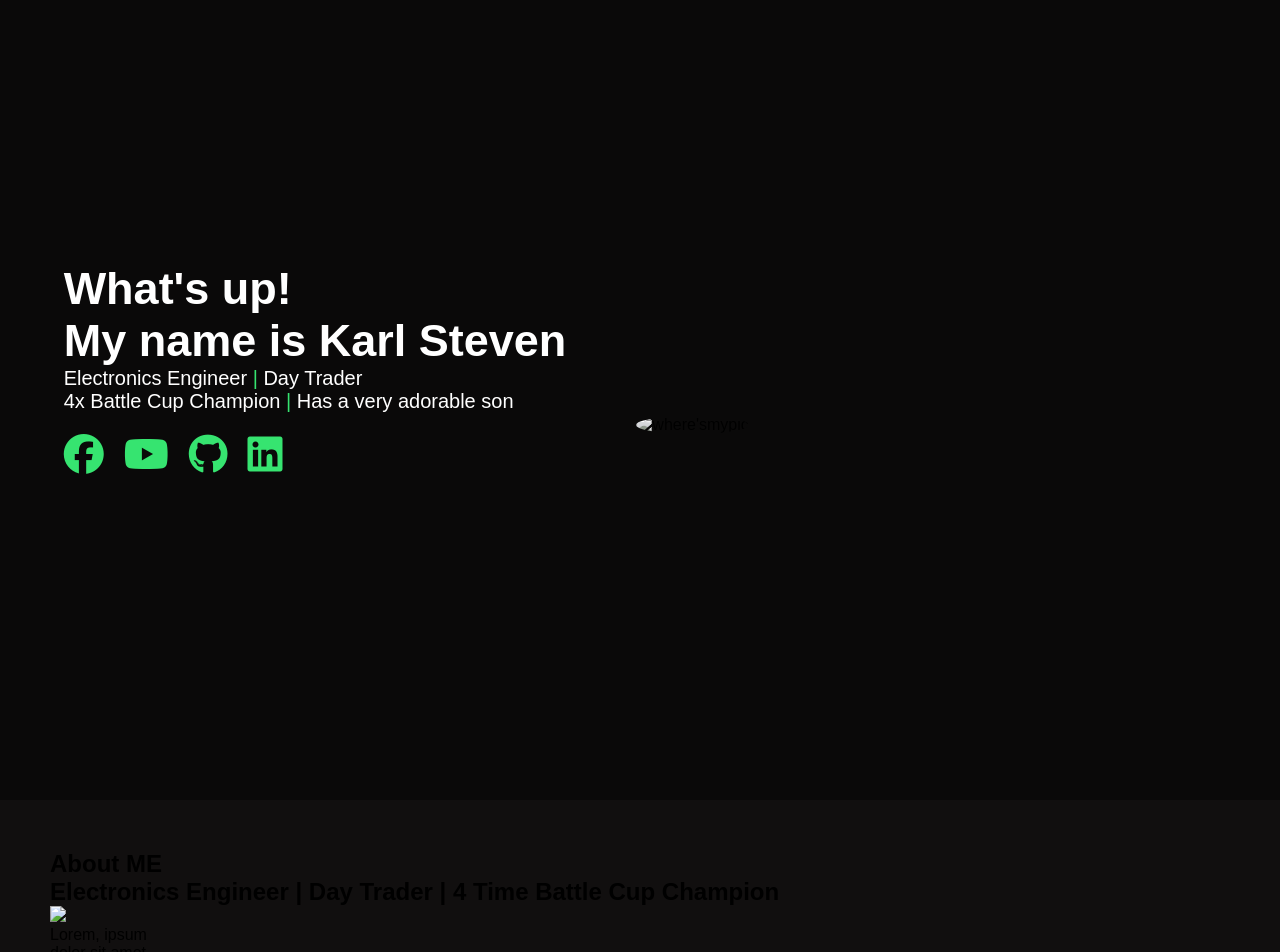
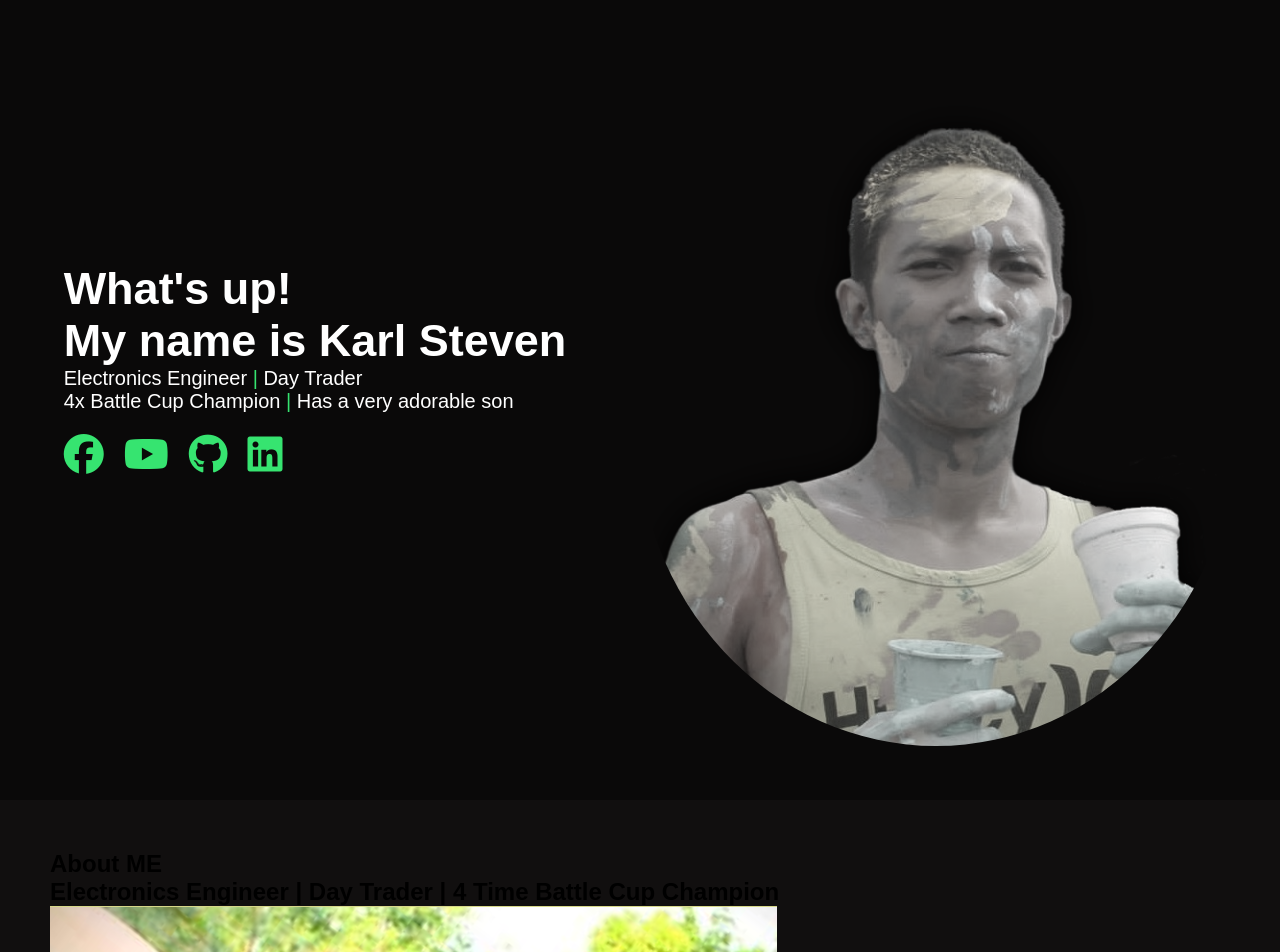
Before and after one commit to KarlStevenRequinto/My-First-Website, a plain HTML site: page index.html in a window 1280 px wide. Shown: the top 952 px of the page. Drawn offline with Linux system fonts and the light colour scheme.

Commit message:
updated path for pics

```diff
--- a/index.html
+++ b/index.html
@@ -24,7 +24,7 @@
                 </div>
             </div>
             <div class="picbox">
-               <img class="mypic" src="imagesofwebsite2/lerdpic1.png" alt="where'smypic">
+               <img class="mypic" src="images/lerdpic1.png" alt="where'smypic">
             </div>
     </section>
     <!--END OF SECTION 1 (BANNER)-->
@@ -37,7 +37,7 @@
                 <h2>Electronics Engineer | Day Trader | 4 Time Battle Cup Champion</h2>
             </div>
             <div class="leftboxabout">
-                <img src="imagesofwebsite2/lerdpic2.png" class="mypicaboutme">
+                <img src="images/lerdpic2.png" class="mypicaboutme">
             </div>
             <div class="rightboxabout">
                 <p>Lorem, ipsum dolor sit amet consectetur adipisicing elit. Autem dolore dolores reprehenderit. Error hic illum vel obcaecati ex animi ipsum qui. Nisi blanditiis autem aliquam molestias odio est natus obcaecati!</p>
```
Also changed, not shown: images/lerdpic2.png (added).
